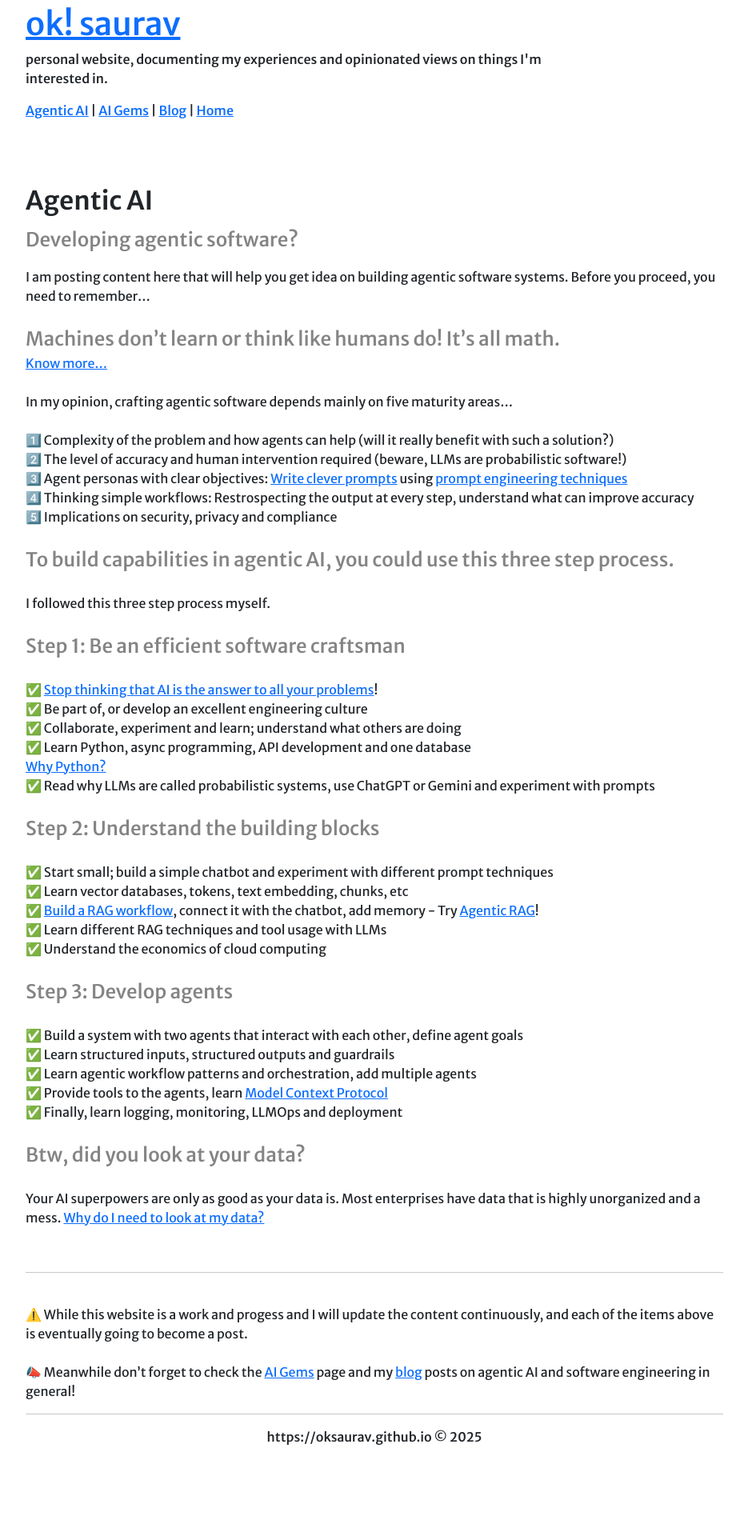
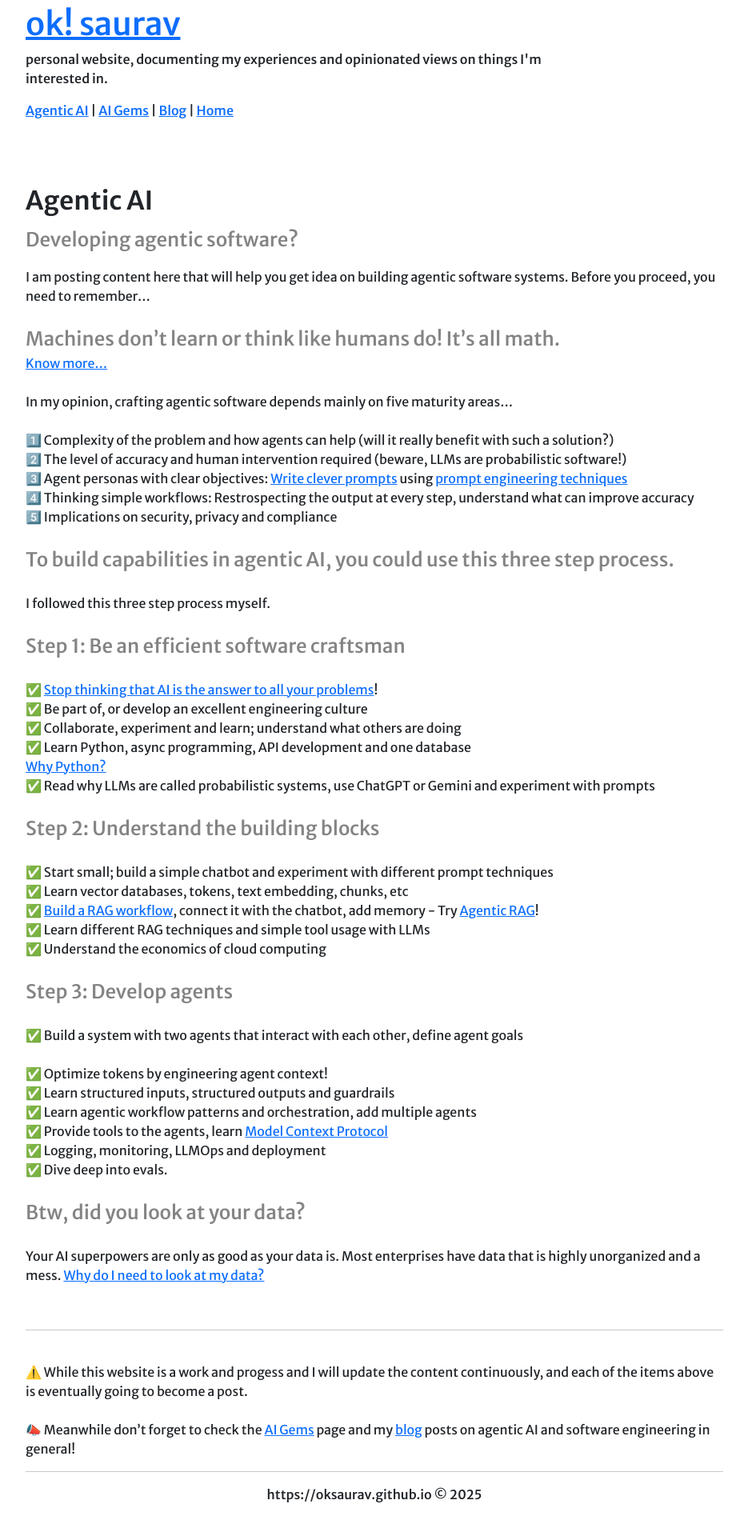
Before and after one commit to coffeeml/coffeeml.github.io, a Jekyll site: the page built from _pages/agentic-ai.markdown, in a window 1280 px wide. Shown: the whole page at 80% size, without its empty margins (172-1107 px from the left). Built offline with Jekyll 4.4.1, drawn with Linux system fonts in a browser that asks for light colours; nearby versions of some CDN libraries; before the commit the page ends 1848 px from its top, so only the background shows below that.

Commit message:
Update agentic-ai.markdown

```diff
--- a/_pages/agentic-ai.markdown
+++ b/_pages/agentic-ai.markdown
@@ -50,18 +50,20 @@ I followed this three step process myself.
 ✅ Start small; build a simple chatbot and experiment with different prompt techniques<br />
 ✅ Learn vector databases, tokens, text embedding, chunks, etc<br />
 ✅ <a href="https://www.youtube.com/watch?v=qN_2fnOPY-M">Build a RAG workflow</a>, connect it with the chatbot, add memory - Try <a href="https://www.ibm.com/think/topics/agentic-rag">Agentic RAG</a>!<br />
-✅ Learn different RAG techniques and tool usage with LLMs<br />
+✅ Learn different RAG techniques and simple tool usage with LLMs<br />
 ✅ Understand the economics of cloud computing
 <br />
 <br />
 <span class="important">Step 3: Develop agents</span>
 <br />
 <br />
-✅ Build a system with two agents that interact with each other, define agent goals<br />
+✅ Build a system with two agents that interact with each other, define agent goals<br />\
+✅ Optimize tokens by engineering agent context!<br />
 ✅ Learn structured inputs, structured outputs and guardrails<br />
 ✅ Learn agentic workflow patterns and orchestration, add multiple agents<br />
 ✅ Provide tools to the agents, learn <a href="/2025/07/04/simple-mcp-server-configured-with-claude-desktop/">Model Context Protocol</a><br />
-✅ Finally, learn logging, monitoring, LLMOps and deployment
+✅ Logging, monitoring, LLMOps and deployment<br />
+✅ Dive deep into evals.
 <br />
 <br />
 <span class="important">Btw, did you look at your data?</span>
```
